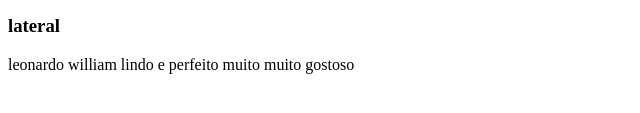
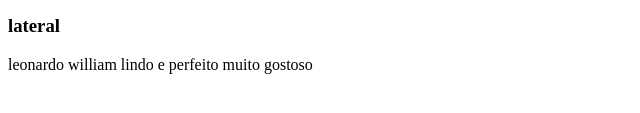
Before and after one commit to LeonardoWilliam/BOA-PRATICA, a plain HTML site: page index.html in a window 1280 px wide. Shown: the part 279-392 px from the top of the page, 0-640 px from the left. Drawn offline with Linux system fonts and the light colour scheme.

Commit message:
alterado

```diff
--- a/index.html
+++ b/index.html
@@ -41,7 +41,7 @@
             </div>
             <aside>
                 <h3>lateral</h3>
-                <p>leonardo william lindo e perfeito muito muito gostoso</p>
+                <p>leonardo william lindo e perfeito muito  gostoso</p>
             </aside>
 
         </section>
```
